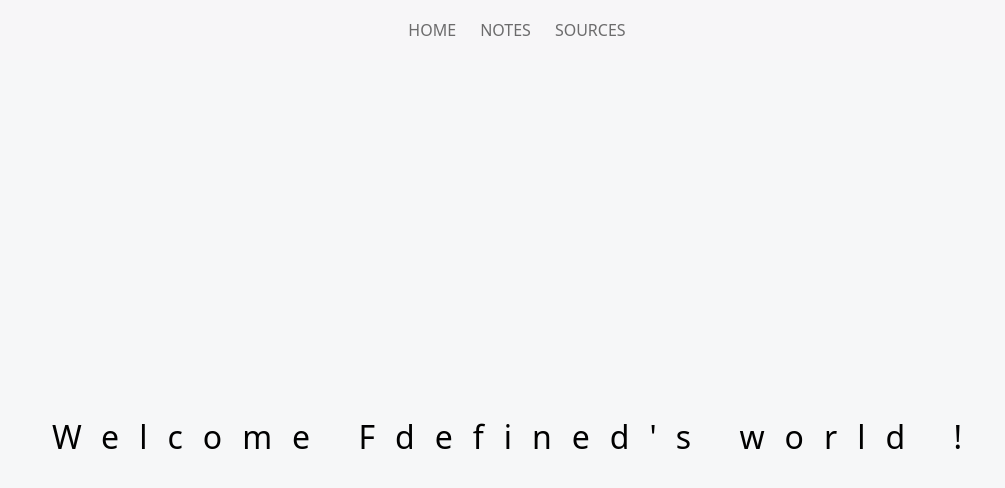
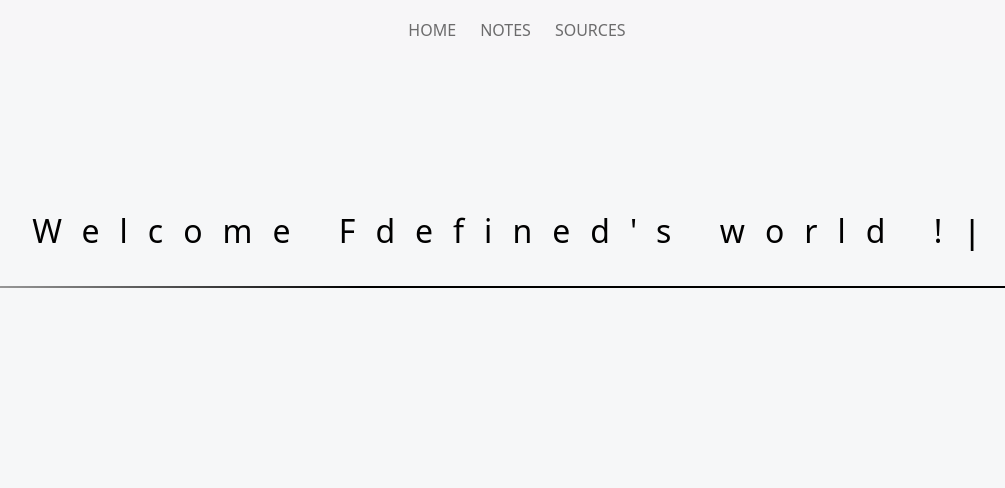
Before and after one commit to FU-design/Picture, a Vue app: page /home in a window 1280 px wide. Shown: the top 488 px of the page, without its empty margins (123-1128 px from the left). Built offline with nearby package versions, Linux system fonts and the light colour scheme; what vue-dompurify-html would draw is missing.

Commit message:
feat: add hoc management

```diff
--- /dev/null
+++ b/src/components/hoc/typeWriter.ts
@@ -0,0 +1,20 @@
+import { useTypeWriter } from '@/composables/useTypeWriter'
+import { defineComponent, h, onMounted } from 'vue'
+import '../../styles/type-writer.css'
+
+export default defineComponent({
+  name: 'TypeWriter',
+  props: {
+    fullText: {
+      type: String,
+      default: '',
+    },
+  },
+  setup(this, props) {
+    const { textRef, startWriter } = useTypeWriter(props.fullText)
+    onMounted(() => {
+      startWriter()
+    })
+    return () => h('div', { class: 'typewriter-container' }, [h('span', { ref: textRef, class: 'text' }), h('span', { class: 'cursor' })])
+  },
+})
--- /dev/null
+++ b/src/composables/useTypeWriter.ts
@@ -0,0 +1,36 @@
+import { reactive, ref } from 'vue'
+
+export function useTypeWriter(fullText: string, charsPerSecond = 10) {
+  const textContent = ref(fullText)
+  const textRef = ref<HTMLElement>()
+  const writerState = reactive({
+    textPos: 0,
+    charsPerSecond,
+    lastTime: 0,
+  })
+
+  const typeWriter = (timestamp = 0) => {
+    // stop animation by cancelAnimationFrame api or condition
+    if (!textRef.value) {
+      return
+    }
+    const delta = timestamp - writerState.lastTime
+    if (delta >= 1000 / writerState.charsPerSecond) {
+      textRef.value!.textContent = textContent.value.substring(0, writerState.textPos + 1)
+      writerState.textPos++
+      writerState.lastTime = timestamp
+      if (writerState.textPos >= textContent.value.length)
+        return
+    }
+    requestAnimationFrame(typeWriter)
+  }
+
+  const startWriter = () => {
+    requestAnimationFrame(typeWriter)
+  }
+
+  return {
+    textRef,
+    startWriter,
+  }
+}
--- a/src/layout/main/index.vue
+++ b/src/layout/main/index.vue
@@ -10,7 +10,7 @@
 <style scoped>
 main{
   width: 100vw;
-  height: calc(100vh - 46px);
+  height: calc(100vh - 60px);
   overflow: auto;
   background-color: rgba(0,0,0,0.04);
   background-image: url('@/assets/grid.svg');
--- a/src/router/index.ts
+++ b/src/router/index.ts
@@ -27,7 +27,7 @@ const routes = [
           {
             path: ':tag/:title',
             name: 'NoteDetail',
-            component: () => import('@/composables/useNoteDetail'),
+            component: () => import('@/components/hoc/noteDetail'),
           },
         ],
         meta: {
--- /dev/null
+++ b/src/styles/type-writer.css
@@ -0,0 +1,33 @@
+.typewriter-container {
+  text-align: center;
+  margin-top: 10%;
+  margin-bottom: 30px;
+}
+
+.text{
+  display: inline-block;
+  word-wrap: break-word;
+  letter-spacing: 20px;
+  font-size: 32px;
+  opacity: 0;
+  animation: fadeIn 0.1s forwards;
+}
+
+.text::after{
+  font-family:'monospace';
+  content: '|';
+  animation: blink 1.5s infinite alternate-reverse;
+}
+
+@keyframes blink {
+  0%{ opacity: 1;};
+  25%{ opacity: 0;};
+  50%{ opacity: 1;};
+  75%{ opacity: 0;};
+  100% { opacity: 1; }
+}
+
+@keyframes fadeIn {
+  from { opacity: 0; transform: translateY(2px); }
+  to { opacity: 1; transform: translateY(0); }
+}
--- a/src/view/home.vue
+++ b/src/view/home.vue
@@ -1,9 +1,18 @@
 <script setup lang="ts">
+import TypeWriter from '@/components/hoc/typeWriter'
+import { ref } from 'vue'
+
+const textContent = ref('Welcome Fdefined\'s world !')
 </script>
 
 <template>
   <div class="home">
-    <h1>Welcome Fdefined's world !</h1>
+    <div class="hello-msg">
+      <TypeWriter :full-text="textContent" />
+    </div>
+    <div class="drivier-wrp">
+      <div class="drivier" />
+    </div>
   </div>
 </template>
 
@@ -12,13 +21,31 @@
   padding: 24px;
   height: 100%;
   background-color: #f6f7f8;
+  position: relative;
   display: flex;
-  align-items: center;
-  justify-content: center;
-  h1{
-    text-align: center;
-    letter-spacing: 20px;
-    font-size: 32px;
-  }
+  flex-direction: column;
+}
+
+.drivier-wrp{
+  width: 100%;
+  height: 2px;
+  box-sizing: border-box;
+  overflow: hidden;
+  background-color: #000;
+  position: relative;
+}
+
+.drivier{
+  position: absolute;
+  height: 100%;
+  width: 100%;
+  background: linear-gradient(70deg, #000, #fff,#000);
+  animation: drivier 1.6s infinite linear;
+}
+
+@keyframes drivier {
+  0% {transform: translateX(-100%)}
+  50% { transform: translateX(50%); }
+  100% { transform: translateX(100%); }
 }
 </style>
```
Also changed, not shown: src/components/hoc/noteDetail.ts (renamed from src/composables/useNoteDetail.ts, +5 -3 lines).
